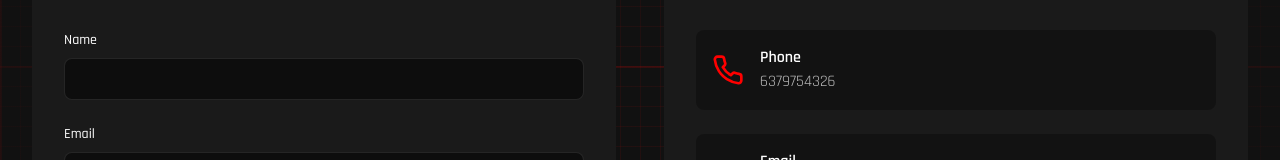
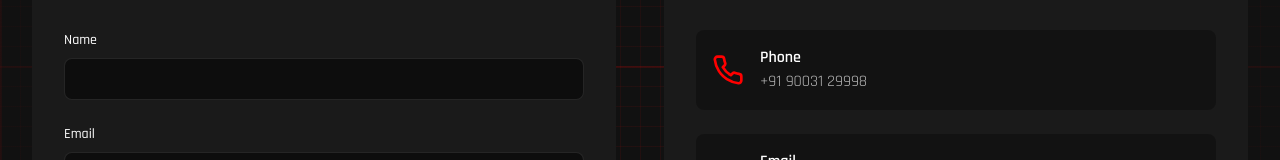
Before and after one commit to prathap247/project-cleaspec, a React (Vite) app: page /contact in a window 1280 px wide. Shown: the part 434-594 px from the top of the page. Built offline with nearby package versions, Linux system fonts and the light colour scheme.

Commit message:
Describe what you changed

```diff
--- a/src/pages/Contact.tsx
+++ b/src/pages/Contact.tsx
@@ -192,7 +192,7 @@ const Contact = () => {
                     <Phone className="w-8 h-8 text-primary" />
                     <div>
                       <h4 className="text-white font-semibold">Phone</h4>
-                      <p className="text-white/70">6379754326</p>
+                      <p className="text-white/70">+91 90031 29998</p>
                     </div>
                   </div>
                   <div className="flex items-center space-x-4 p-4 bg-black/30 rounded-lg">
```
